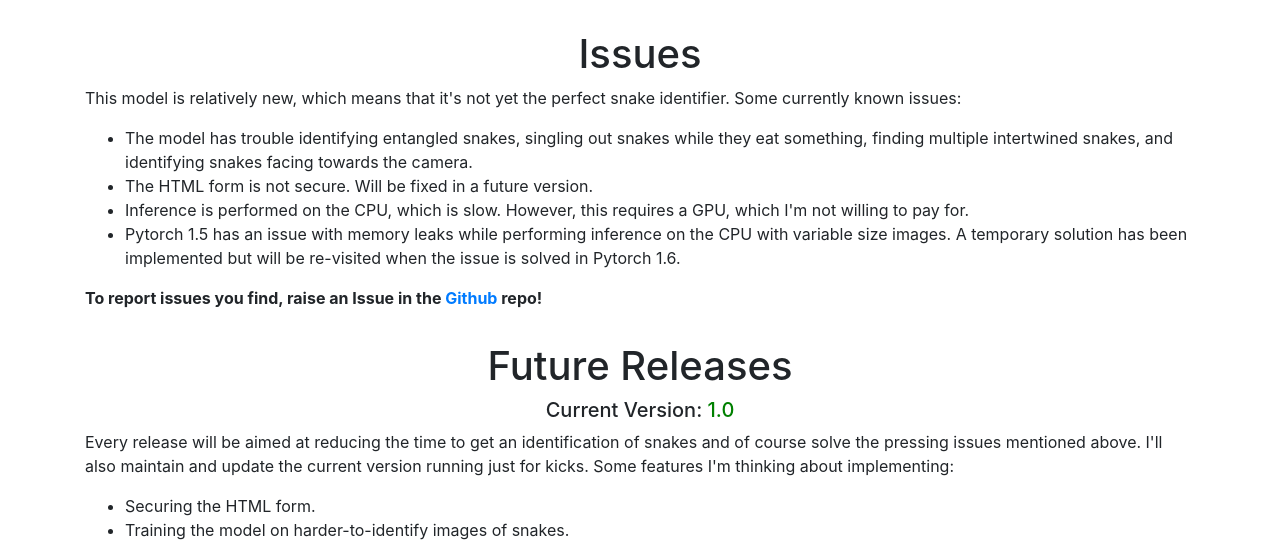
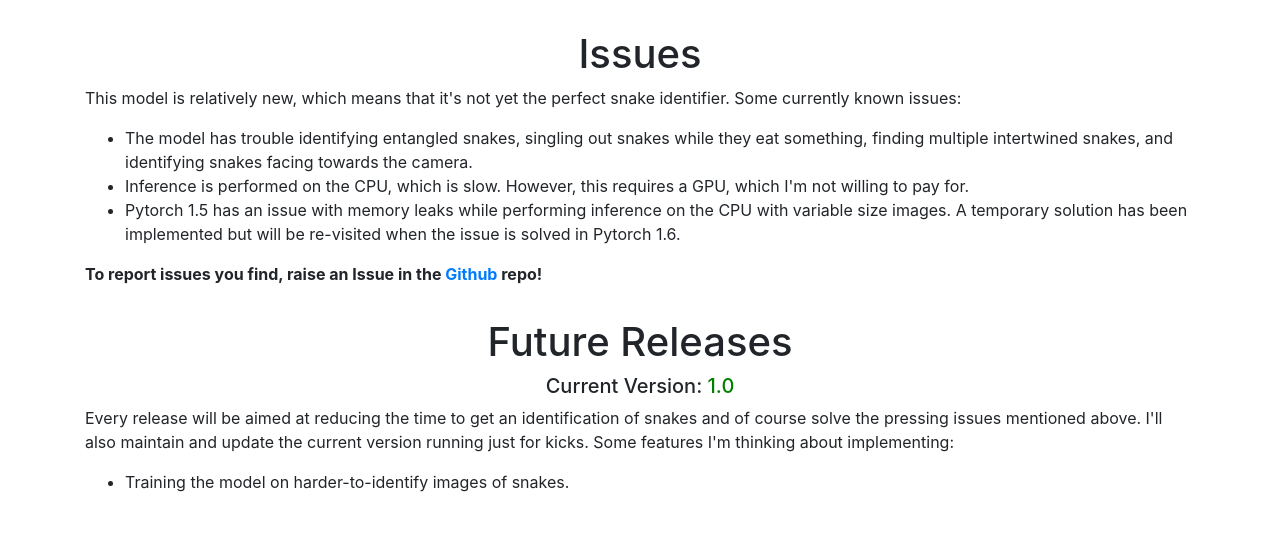
Before and after one commit to neovasudeva/Snake-Detector, a Flask app: page /about in a window 1280 px wide. Shown: the part 330-888 px from the top of the page. After the commit the page ends 822 px from the top, so only its background shows below. Run offline with Flask 2, Linux system fonts and the light colour scheme; parts of the project's set-up code (start-up, migrations or seed data) failed here and were passed over; some libraries are stand-ins or nearby versions.

Commit message:
html form update

```diff
--- a/frontend/templates/about.html
+++ b/frontend/templates/about.html
@@ -34,9 +34,6 @@
       finding multiple intertwined snakes, and identifying snakes facing towards the camera.
     </li>
     <li>
-      The HTML form is not secure. Will be fixed in a future version.
-    </li>
-    <li>
       Inference is performed on the CPU, which is slow. However, this requires a GPU, which I'm not willing
       to pay for.
     </li>
@@ -64,9 +61,6 @@
   </p>
   <ul>
     <li>
-      Securing the HTML form.
-    </li>
-    <li>
       Training the model on harder-to-identify images of snakes.
     </li>
   </ul>
```
